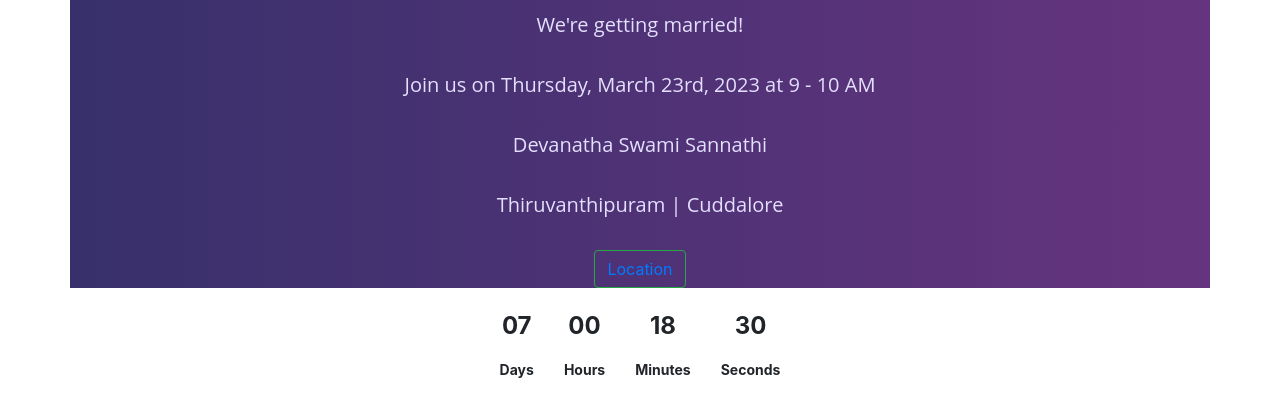
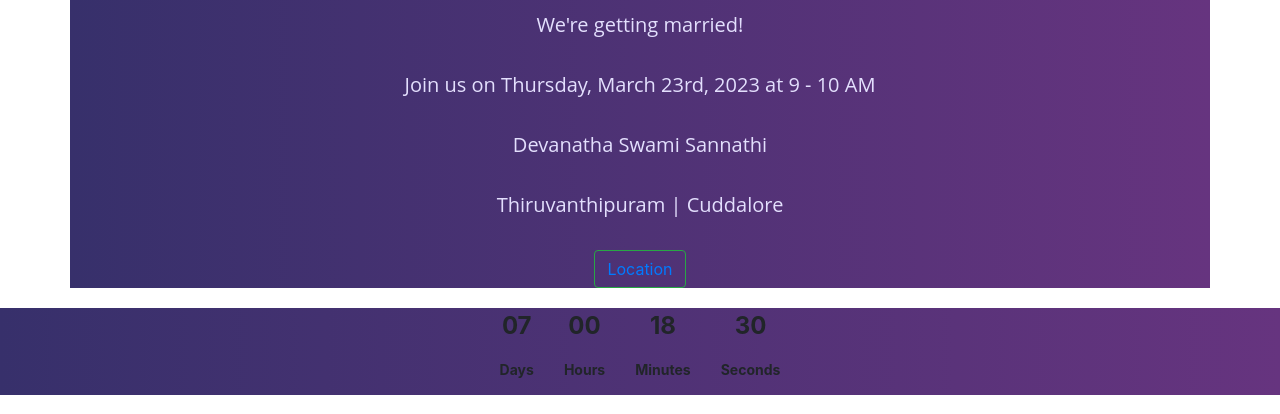
Before and after one commit to itsmeudhay/invitation, a plain HTML site: page index.html in a window 1280 px wide. Shown: the part 386-800 px from the top of the page. Drawn offline with nearby package versions, Linux system fonts and the light colour scheme.

Commit message:
Update index.html
Countdown background colour change

```diff
--- a/index.html
+++ b/index.html
@@ -40,6 +40,7 @@
   align-items: center;
   font-size: 24px;
   font-weight: bold;
+		background-image: linear-gradient(to right, #37306B, #66347F);
 }
 
 .countdown div {
```
